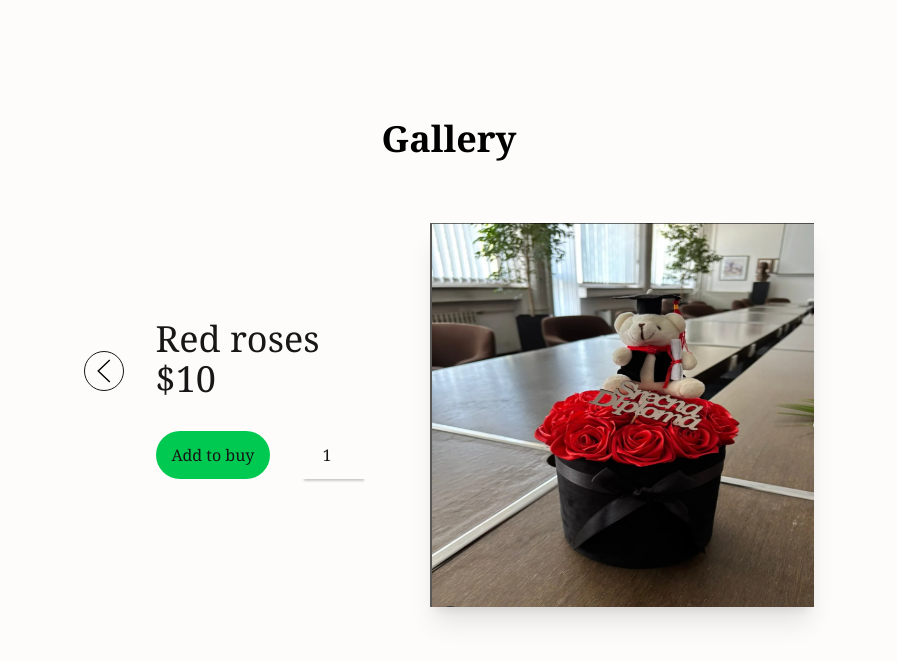
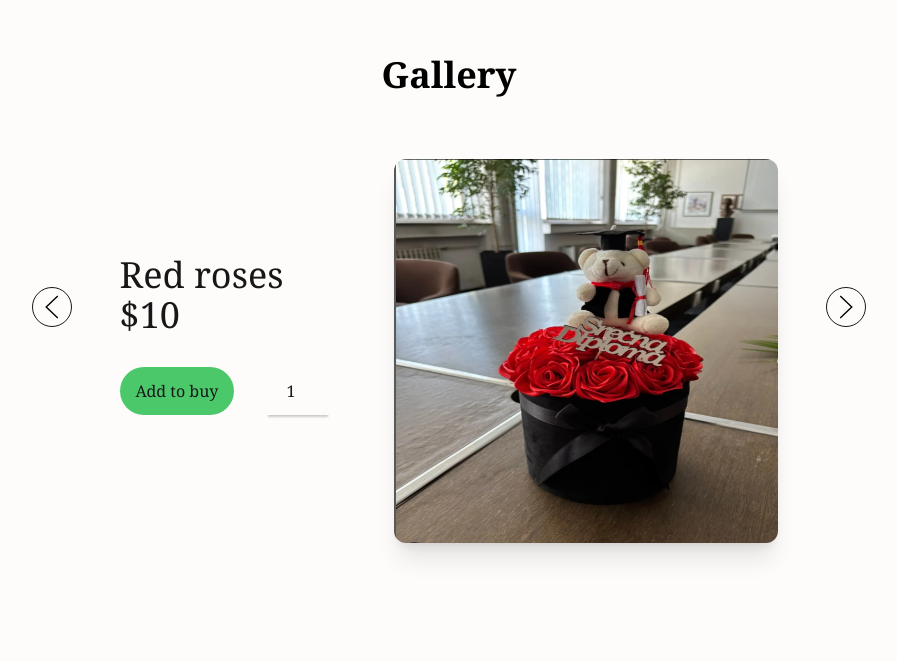
Before and after one commit to Vidosava98/SatenRoses, a Next.js app in the folder web-shop/: page / in a window 1280 px wide. Shown: the part 2539-3200 px from the top of the page, without its empty margins (191-1088 px from the left). Built offline with nearby package versions, Linux system fonts and the light colour scheme.

Commit message:
Make ui changes.

```diff
--- a/web-shop/src/app/_components/gallery.tsx
+++ b/web-shop/src/app/_components/gallery.tsx
@@ -1,6 +1,7 @@
 "use client";
 import React from "react";
 import { useState } from "react";
+import Photo from "./photo";
 
 function Gallery() {
   const product1: { src: string; desc: string; price: string; color: string } =
@@ -17,7 +18,6 @@ function Gallery() {
       price: "$10",
       color: "red",
     };
-  const [buy, setBuy] = useState(1);
   //Create an API for data, MongoDB
   const products = [product1, product2];
   return (
@@ -25,11 +25,11 @@ function Gallery() {
       <p className="text-black text-2xl md:text-4xl lg:text-4xl font-semibold mb-16 text-center">
         Gallery
       </p>
-      <div className="flex flex-col lg:flex-row justify-center m-8">
+      <div className="flex flex-row justify-center m-8">
         <button
           type="button"
           aria-label="Previous slide"
-          className="flex items-center mt-32 mr-8 justify-center w-10 h-10 border rounded-full hover hover:bg-gray-100 transition"
+          className="flex items-center mt-96 md:mt-32 lg:mt-32 mr-4 lg:mr-12 md:mr-12 justify-center w-10 h-10 border rounded-full hover cursor-pointer hover:bg-[#fecdcd] transition"
         >
           <svg width="14" height="24" viewBox="0 0 14 24">
             <polyline
@@ -40,29 +40,21 @@ function Gallery() {
             />
           </svg>
         </button>
-        <div className="flex flex-col text-left pr-16 lg:mt-24">
-          <p className="text-2xl md:text-4xl lg:text-4xl ">{product1.desc}</p>
-          <p className="text-2xl md:text-4xl lg:text-4xl pb-8">
-            {product1.price}
-          </p>
-          <div className="flex flex-row">
-            <button className="bg-green-500 hover rounded-3xl mr-8 px-4 py-3">
-              Add to buy
-            </button>
-            <input
-              type="number"
-              className="border-none w-16 text-center shadow-[0_4px_2px_-2px_rgba(0,0,0,0.2)]"
-              placeholder="More"
-              value={buy}
-              onChange={(e) => setBuy(Number(e.target.value))}
+        <Photo {...product1} />
+        <button
+          type="button"
+          aria-label="Next slide"
+          className="flex items-center  mt-96 md:mt-32 lg:mt-32 ml-4 lg:ml-12 md:ml-12 justify-center w-10 h-10 border rounded-full hover:bg-[#fecdcd]  cursor-pointer transition"
+        >
+          <svg width="14" height="24" viewBox="0 0 14 24">
+            <polyline
+              fill="none"
+              stroke="#000"
+              strokeWidth="1.4"
+              points="1.225,1 12.775,12 1.225,23"
             />
-          </div>
-        </div>
-        <img
-          src={product1.src}
-          alt="Not found"
-          className="shadow-xl p-8 md:p-0 lg:p-0 w-96 h-96"
-        />
+          </svg>
+        </button>
       </div>
     </div>
   );
--- a/web-shop/src/app/_components/mostBuyProd.tsx
+++ b/web-shop/src/app/_components/mostBuyProd.tsx
@@ -15,7 +15,7 @@ function MostBuyProd() {
   //Create an API for data, MongoDB
   const products = [product1, product2];
   return (
-    <div className="p-8 md:m-24 m-4">
+    <div className="md:m-24 m-4">
       <p className="text-black text-2xl md:text-4xl lg:text-4xl font-semibold text-center">
         The Most Popular Products
       </p>
--- /dev/null
+++ b/web-shop/src/app/_components/photo.tsx
@@ -0,0 +1,32 @@
+import React, { useState } from "react";
+type Props = { src: string; desc: string; price: string; color: string };
+function Photo({ src, desc, price }: Props) {
+  const [buy, setBuy] = useState(1);
+  return (
+    <div className="flex flex-col lg:flex-row md:flex-row">
+      <div className="flex flex-col text-left pr-16 lg:mt-24">
+        <p className="text-2xl md:text-4xl lg:text-4xl ">{desc}</p>
+        <p className="text-2xl md:text-4xl lg:text-4xl pb-8">{price}</p>
+        <div className="flex flex-row">
+          <button className="bg-(--accent) hover rounded-3xl mr-8 px-4 py-3 cursor-pointer">
+            Add to buy
+          </button>
+          <input
+            type="number"
+            className="border-none w-16 text-center shadow-[0_4px_2px_-2px_rgba(0,0,0,0.2)]"
+            placeholder="More"
+            value={buy}
+            onChange={(e) => setBuy(Number(e.target.value))}
+          />
+        </div>
+      </div>
+      <img
+        src={src}
+        alt="Not found"
+        className="shadow-xl p-8 md:p-0 lg:p-0 w-96 h-96 rounded-xl"
+      />
+    </div>
+  );
+}
+
+export default Photo;
--- a/web-shop/src/app/_components/product.tsx
+++ b/web-shop/src/app/_components/product.tsx
@@ -7,7 +7,7 @@ function Product({ src, desc, price }: Props) {
       <img
         src={src}
         alt="Most Buying 1"
-        className="w-64 md:w-32 lg:w-80 h-32 md:h-32 lg:h-80 md:my-16 my-4"
+        className="w-64 md:w-32 lg:w-80 h-32 md:h-32 lg:h-80 md:my-16 my-4 rounded-xl"
       />
       <div>
         <p className="text-black text-2xl md:text-xl text-center">{desc}</p>
--- a/web-shop/src/app/globals.css
+++ b/web-shop/src/app/globals.css
@@ -4,8 +4,8 @@
   --background: #fefcfb;
   --foreground: #171717;
   --primary: #5e7db2;
-  --secondary: #a8a0d1;
-  --accent: #927bbf;
+  --secondary: #fecdcd;
+  --accent: #4bc86a;
   --black: #000000;
 }
 
```
